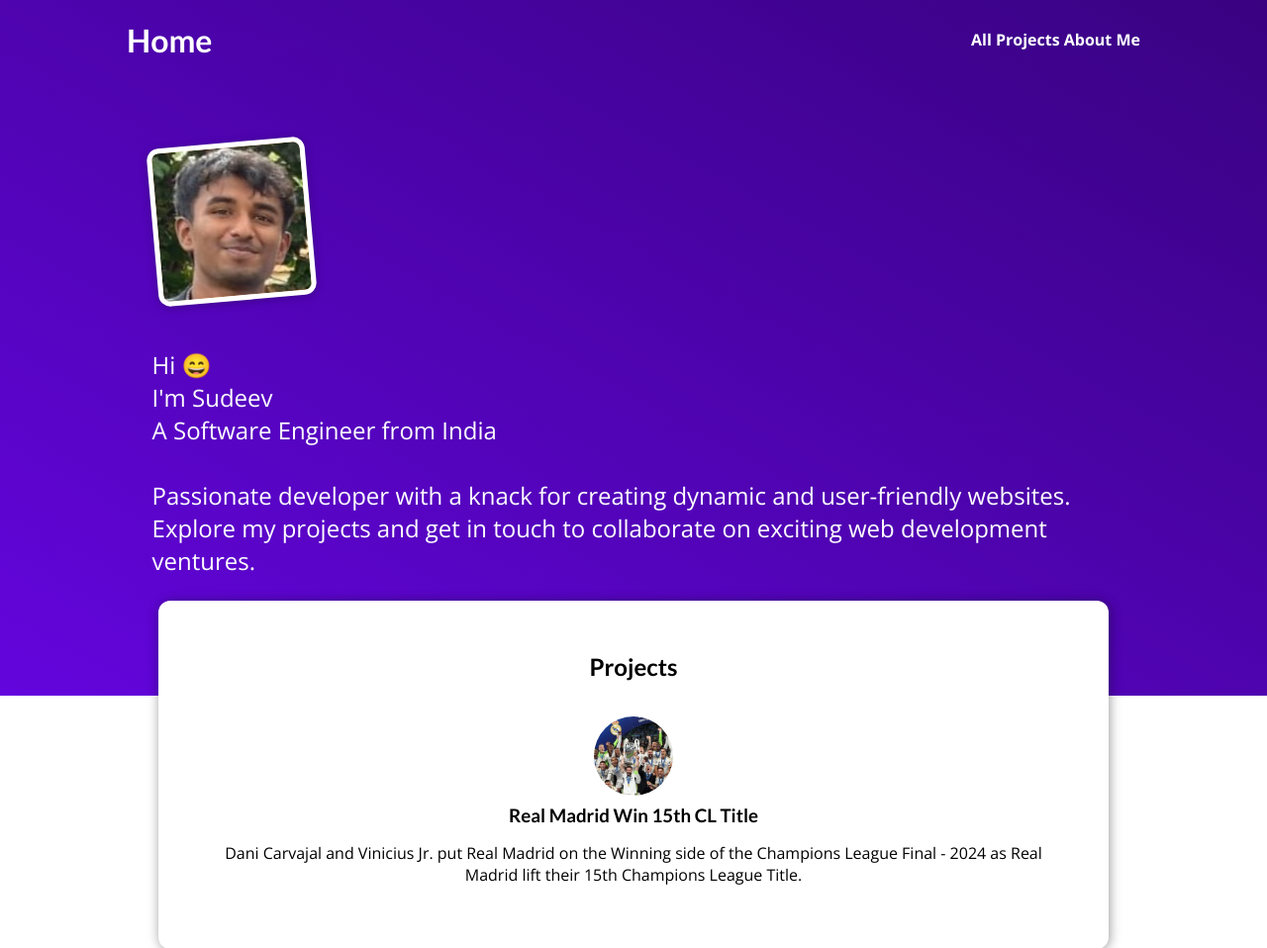
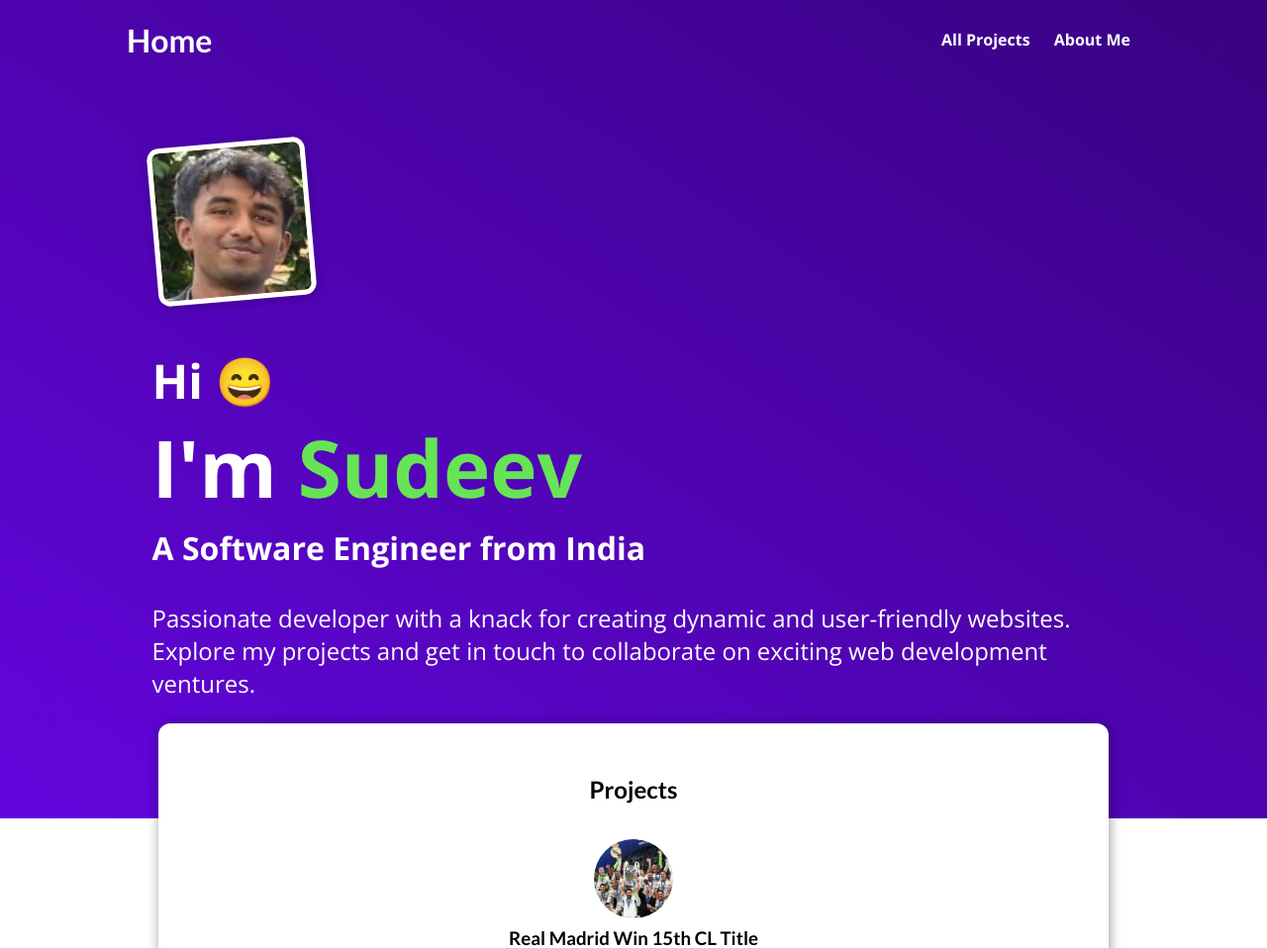
Before and after one commit to SudeevDivakar/Portfolio-Website-Sudeev, a Django app: page / in a window 1280 px wide. Shown: the top 958 px of the page at 99% size. Run offline with Django 5.2, Linux system fonts and the light colour scheme.

Commit message:
Add Basic Stylilng to Home Page

```diff
--- a/portfolio/static/portfolio/index.css
+++ b/portfolio/static/portfolio/index.css
@@ -19,13 +19,6 @@
   background-color: #ffe1bf;
   transform: rotateZ(-5deg);
   box-shadow: 0 2px 8px rgba(0, 0, 0, 0.25);
-}
-
-#welcome h2 {
-  font-size: 3.5rem;
-  margin: 0 0 0 2rem;
-  color: #e4e4e4;
-  width: 10rem;
 }
 
 #welcome p {
@@ -74,3 +67,24 @@
   font-size: 1.5rem;
   color: white;
 }
+
+.enlarge {
+  font-size: 3rem;
+  font-weight:bold;
+}
+
+.enlarger {
+  font-size: 5rem;
+  font-weight:bold;
+}
+
+.enmini {
+  font-size: 2rem;
+  font-weight:bold;
+  display: inline-block;
+  margin-top: 0.4rem;
+}
+
+.linear-gradient-orange {
+  color: rgb(102, 228, 85)
+}
--- a/static/app.css
+++ b/static/app.css
@@ -50,3 +50,8 @@
 #main-navigation h1 a:active {
   color: white;
 }
+
+.horizontal-space {
+  padding-right: 10px;
+  padding-left: 10px;
+}
```
